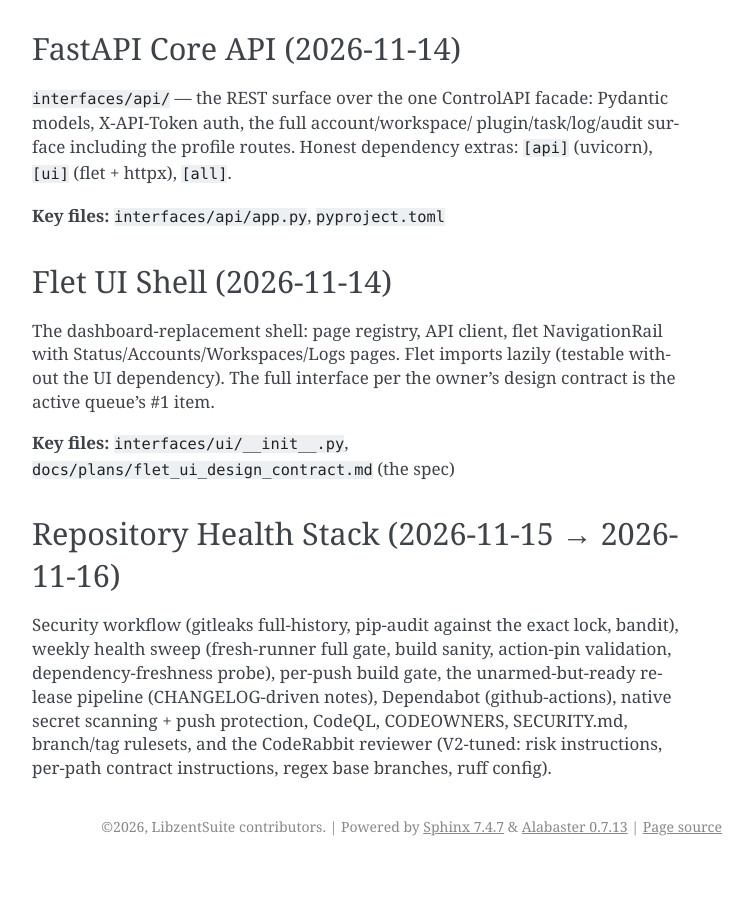
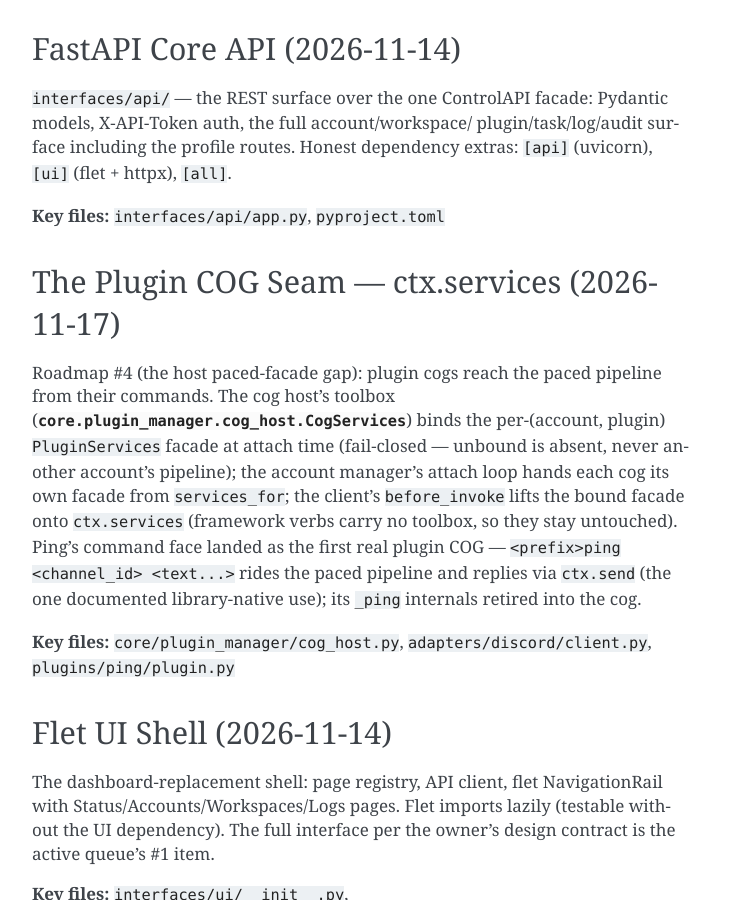
Before and after one commit to libosterelezent/LibzentSuite, a Sphinx documentation site: the page built from docs/reference/completed.rst, in a window 1280 px wide and 900 px high, scrolled down 2165 px. Shown: the whole window, without its empty margins (388-1140 px from the left). Built offline with Sphinx 7.4.7, drawn with Linux system fonts in a browser that asks for light colours; before the commit the page ends 3031 px from its top, so only the background shows below that; some of the changed text lies outside the part shown.

Commit message:
docs(reference): the plugin COG seam enters the historical record
The 2026-11-17 entry: the five-seam wiring (toolbox bind, manager forward, account-manager handoff, client lift, ping's command face), the fail-closed contract, and the key files.

```diff
--- a/docs/reference/completed.rst
+++ b/docs/reference/completed.rst
@@ -105,6 +105,25 @@ dependency extras: ``[api]`` (uvicorn), ``[ui]`` (flet + httpx),
 
 **Key files:** ``interfaces/api/app.py``, ``pyproject.toml``
 
+The Plugin COG Seam — ctx.services (2026-11-17)
+-----------------------------------------------
+
+Roadmap #4 (the host paced-facade gap): plugin cogs reach the paced
+pipeline from their commands. The cog host's toolbox
+(:class:`core.plugin_manager.cog_host.CogServices`) binds the
+per-(account, plugin) ``PluginServices`` facade at attach time
+(fail-closed — unbound is absent, never another account's pipeline);
+the account manager's attach loop hands each cog its own facade from
+``services_for``; the client's ``before_invoke`` lifts the bound
+facade onto ``ctx.services`` (framework verbs carry no toolbox, so
+they stay untouched). Ping's command face landed as the first real
+plugin COG — ``<prefix>ping <channel_id> <text...>`` rides the paced
+pipeline and replies via ``ctx.send`` (the one documented
+library-native use); its ``_ping`` internals retired into the cog.
+
+**Key files:** ``core/plugin_manager/cog_host.py``,
+``adapters/discord/client.py``, ``plugins/ping/plugin.py``
+
 Flet UI Shell (2026-11-14)
 --------------------------
 
```
